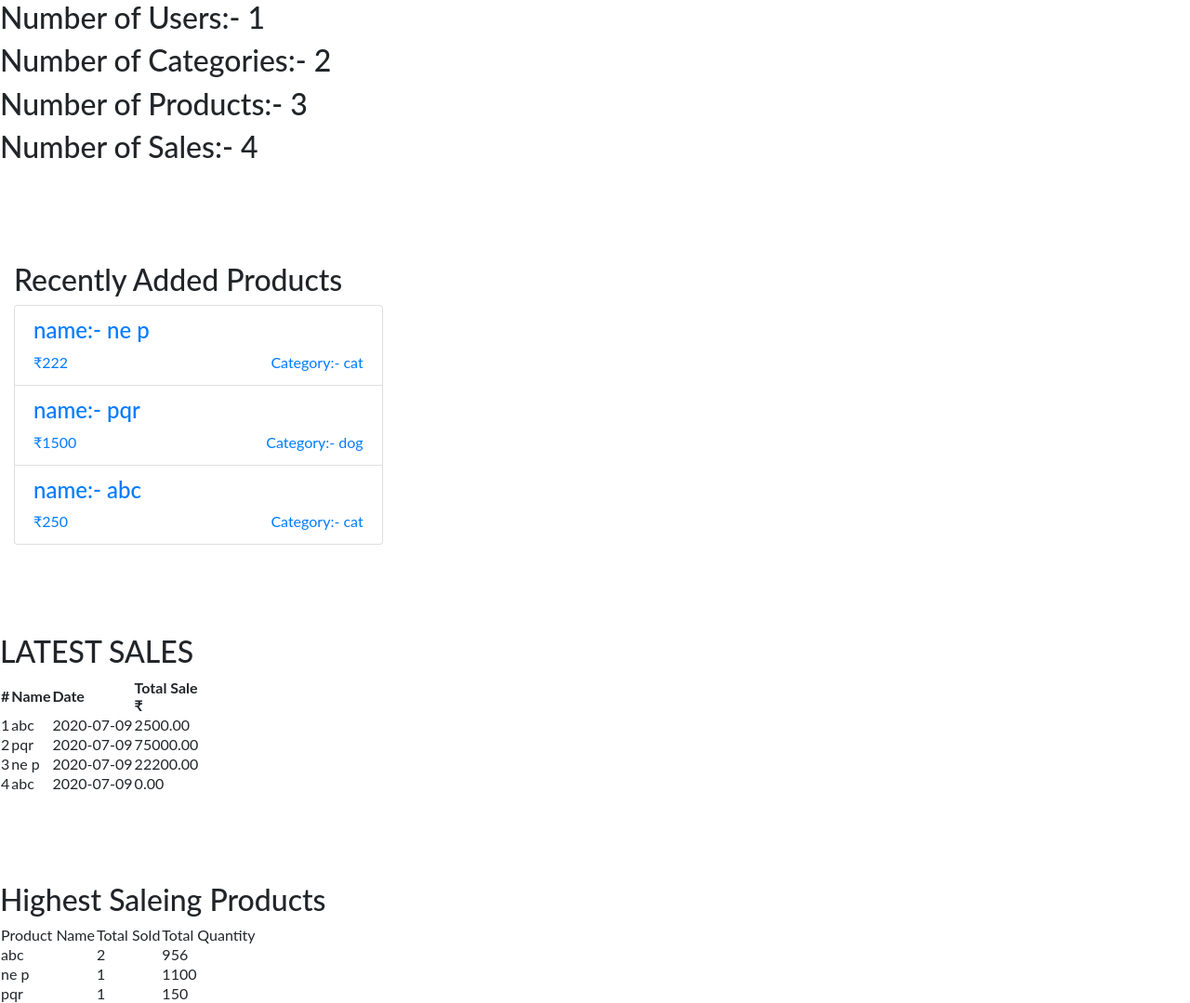
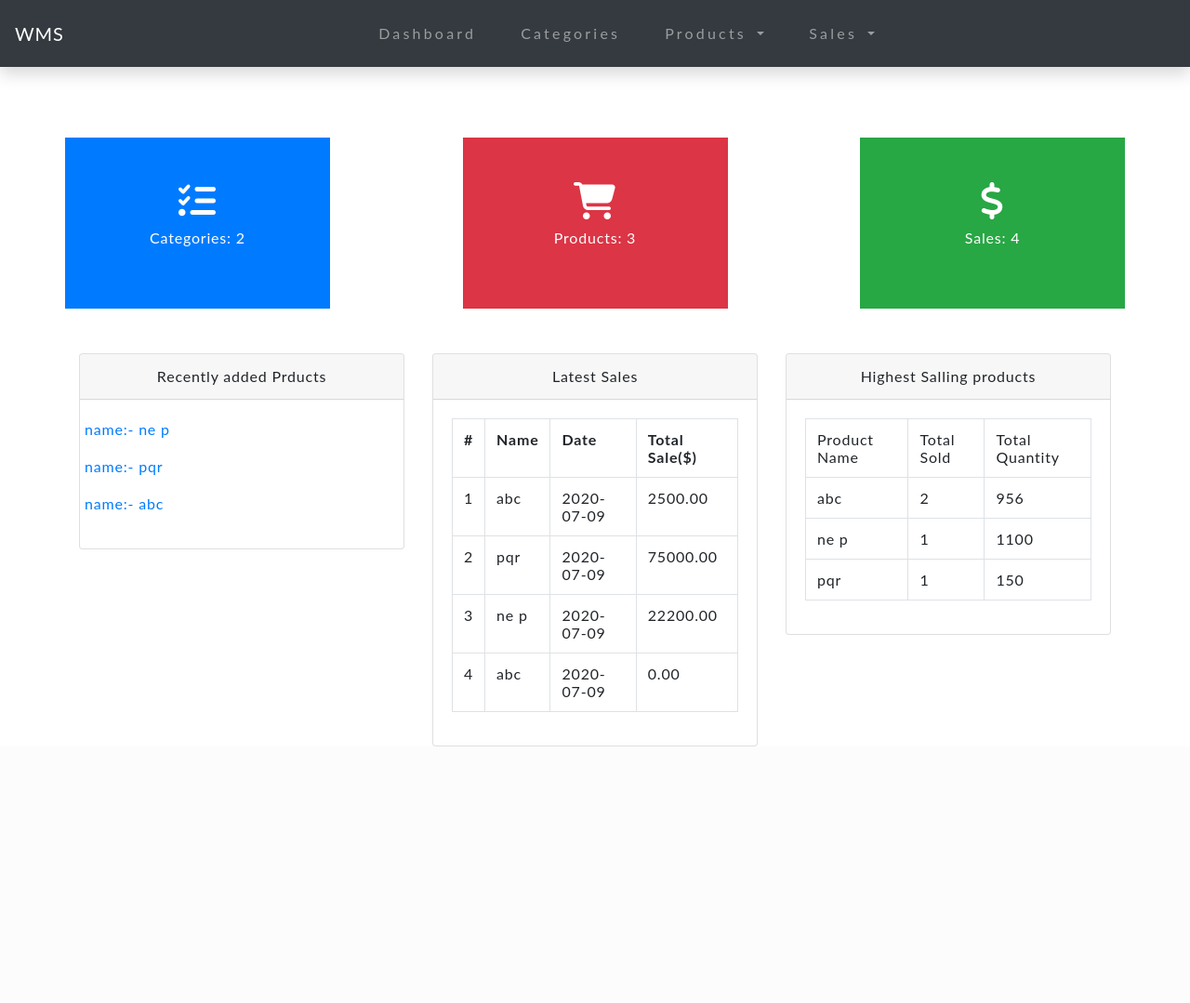
Before and after one commit to akshay2739/Aatmnirbhar-A-team, a PHP site: page / in a window 1280 px wide. Shown: the whole page at 93% size. After the commit the page ends 803 px from the top, so only its background shows below. Run offline with PHP 8.4, Linux system fonts and the light colour scheme; a user stored in the database is signed in; data comes from the database, SQL or seed files in the repository; some libraries are stand-ins or nearby versions.

Commit message:
Dashboard is styled

```diff
--- a/include/bootstrap.php
+++ b/include/bootstrap.php
@@ -4,6 +4,8 @@
     <script src="https://code.jquery.com/jquery-3.5.1.slim.min.js" integrity="sha384-DfXdz2htPH0lsSSs5nCTpuj/zy4C+OGpamoFVy38MVBnE+IbbVYUew+OrCXaRkfj" crossorigin="anonymous"></script>
     <script src="https://cdn.jsdelivr.net/npm/popper.js@1.16.0/dist/umd/popper.min.js" integrity="sha384-Q6E9RHvbIyZFJoft+2mJbHaEWldlvI9IOYy5n3zV9zzTtmI3UksdQRVvoxMfooAo" crossorigin="anonymous"></script>
     <script src="https://stackpath.bootstrapcdn.com/bootstrap/4.5.0/js/bootstrap.min.js" integrity="sha384-OgVRvuATP1z7JjHLkuOU7Xw704+h835Lr+6QL9UvYjZE3Ipu6Tp75j7Bh/kR0JKI" crossorigin="anonymous"></script>
+    <script src="https://kit.fontawesome.com/e9e87dd0fb.js" crossorigin="anonymous"></script>
+
 
     <script>
         function openNav() {
--- a/include/database.php
+++ b/include/database.php
@@ -1,6 +1,6 @@
 <?php
 
-    $conn=mysqli_connect("localhost","root","","warehouse");
+    $conn=mysqli_connect("localhost","root","","wms_db");
     if(mysqli_connect_error())
     {
         die('connect_error('.mysqli_connect_errno().')'.mysqli_connect_error());
--- a/index.php
+++ b/index.php
@@ -7,9 +7,6 @@
 ?>
 <link href="style.css" rel="stylesheet" type="Text/css">
 <?php
-    $sql="SELECT * FROM `users`";
-    $result=$conn->query($sql);
-    $user = mysqli_num_rows($result);
 
     $sql="SELECT * FROM `categories`";
     $result=$conn->query($sql);
@@ -25,28 +22,37 @@
 
 ?>
 
-<h2>Number of Users:- <?php echo $user; ?> </h2>
-<h2>Number of Categories:- <?php echo $categories; ?> </h2>
-<h2>Number of Products:- <?php echo $products; ?> </h2>
-<h2>Number of Sales:- <?php echo $sales; ?> </h2>
-<br>
-<br>
-<br>
-<br>
+<!DOCTYPE html>
+<html lang="en">
+<head>
+    <meta charset="UTF-8">
+    <meta name="viewport" content="width=device-width, initial-scale=1.0">
+    <title>Document</title>
+</head>
+<body>
+    <?php include_once('include/header.php') ?>
+    <div class="container">
 
-<!-- ***********Recently Added Products**************** -->
-<div class="col-md-4">
-    <div class="panel panel-default">
-      <div class="panel-heading">
-        <strong>
-          <span class="glyphicon glyphicon-th"></span>
-          <span><h2>Recently Added Products</h2></span>
-        </strong>
+        <div class="row justify-content-between align-items-center mt-5">
+            <div class="col-lg-3 col-sm-12 bg-primary text-white text-center p-5 align-items-center">
+                <i class="fas h1 fa-tasks"></i>
+                <p class="">Categories: <?php echo $categories; ?> </p>
             </div>
-      <div class="panel-body" >
+            <div class="col-lg-3 col-sm-12 bg-danger text-white text-center p-5 align-items-center">
+                <i class="fas h1 fa-shopping-cart"></i>
+                <p>Products: <?php echo $products; ?> </p>
+            </div>
+            <div class="col-lg-3 col-sm-12 bg-success text-white text-center p-5 align-items-center">
+                <i class="fas h1 fa-dollar-sign"></i>
+                <p>Sales: <?php echo $sales; ?> </p>
+            </div>
+        </div>
 
-        <div class="list-group" >
-
+        <div class="row justi-content-between mt-5">
+            <div class="col-lg-4 col-sm-12 text-center">
+                <div class="card">
+                    <div class="card-header">Recently added Prducts</div>
+                    <div class="card-body">
                         <?php
 
                             $sql= "select * from products order by product_id desc limit 5";
@@ -59,45 +65,29 @@
                                     $category=$r1['category_name'];
                                 }
                         ?>
-
-    <a class="list-group-item clearfix" href="editProduct.php?id=<?php echo $r['product_id'];?>">
-        <h4 class="list-group-item-heading">
-
+                            <a class="row" href="editProduct.php?id=<?php echo $r['product_id'];?>">
+                                <p>
                                     <?php echo "name:- ".$r['product_name']?>
-        </h4>
-            <span class="label label-warning pull-right">
-                ₹<?php echo $r['sales_price']; ?>
-            </span>
-
-        <span class="list-group-item-text pull-right" style="float: right;">
-            <?php echo "Category:- ".$category; ?>
-        </span>
+                                </p>
                             </a>
 
                             <?php
                                 }
-
                             ?>
                     </div>
                 </div>
+
             </div>
-</div>
-
-<!-- ******************Recently added Products End************** -->
-<br>
-<br>
-<br>
-<br>
-
-<!-- ************Latest Sale Start************************** -->
-
-<h2>LATEST SALES</h2>
-<table>
+            <div class="col-lg-4 col-sm-12 text-center">
+                <div class="card">
+                    <div class="card-header">Latest Sales</div>
+                    <div class="card-body">
+                        <table class="table table-bordered">
                             <tr>
                                 <th>#</th>
                                 <th>Name</th>
                                 <th>Date</th>
-        <th>Total Sale<br>₹</th>
+                                <th>Total Sale($)</th>
                             </tr>
                             <?php
                                 $index=0;
@@ -125,18 +115,14 @@
 
                             ?>
                         </table>
-
-<!-- **************Latest Sales End****************** -->
-
-<br>
-<br>
-<br>
-<br>
-
-<!--************ Heighest Selling Products start************* -->
-
-<h2>Highest Saleing Products</h2>
-<table>
+                    </div>
+                </div>
+            </div>
+            <div class="col-lg-4 col-sm-12 text-center">
+                <div class="card">
+                    <div class="card-header">Highest Salling products</div>
+                    <div class="card-body">
+                        <table class="table table-bordered">
                             <tr>
                                 <td>Product Name</td>
                                 <td>Total Sold</td>
@@ -167,5 +153,11 @@
                                 }
 
                             ?>
+                    </div>
+                </div>
+            </div>
+        </div>
 
-<!-- *******Hishest Saleing Products -->
+    </div>
+</body>
+</html>
```
Lines whose indentation alone changed are shown as unchanged.
